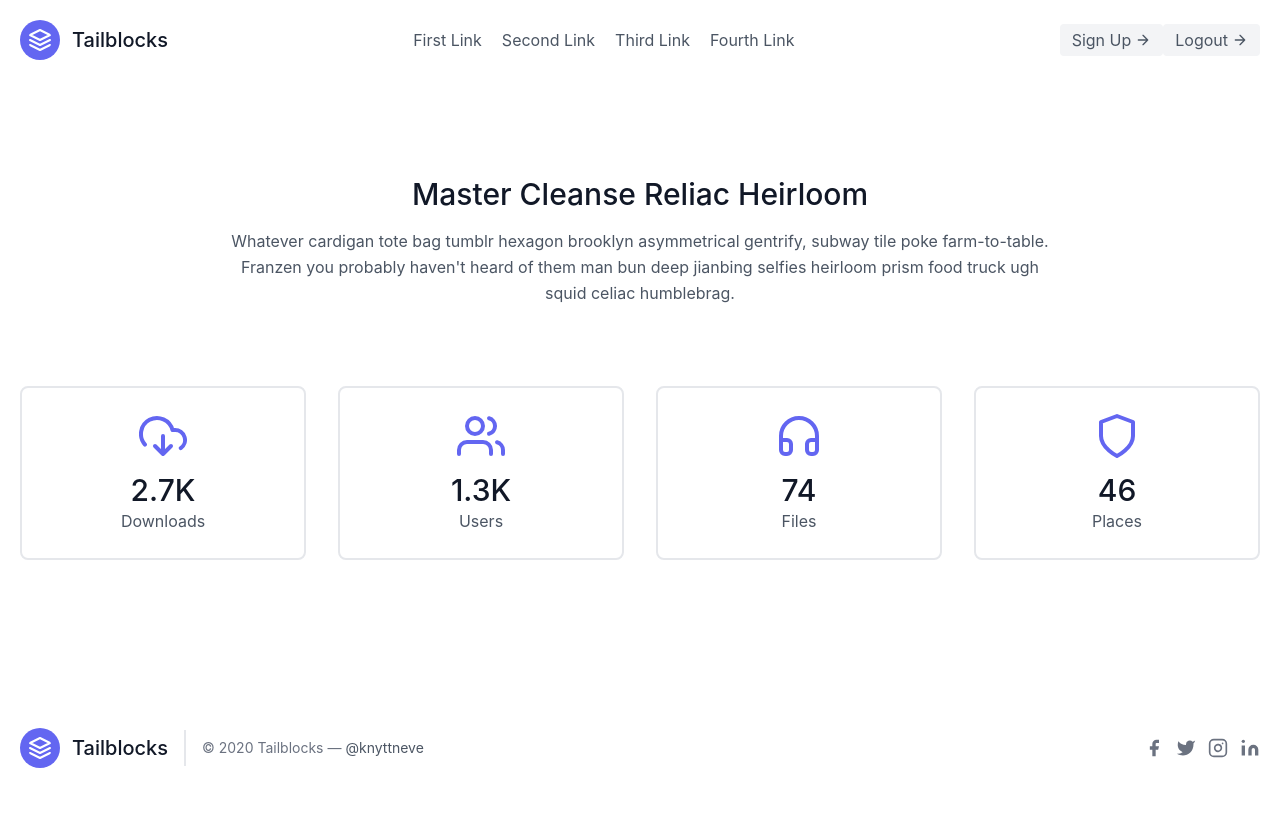
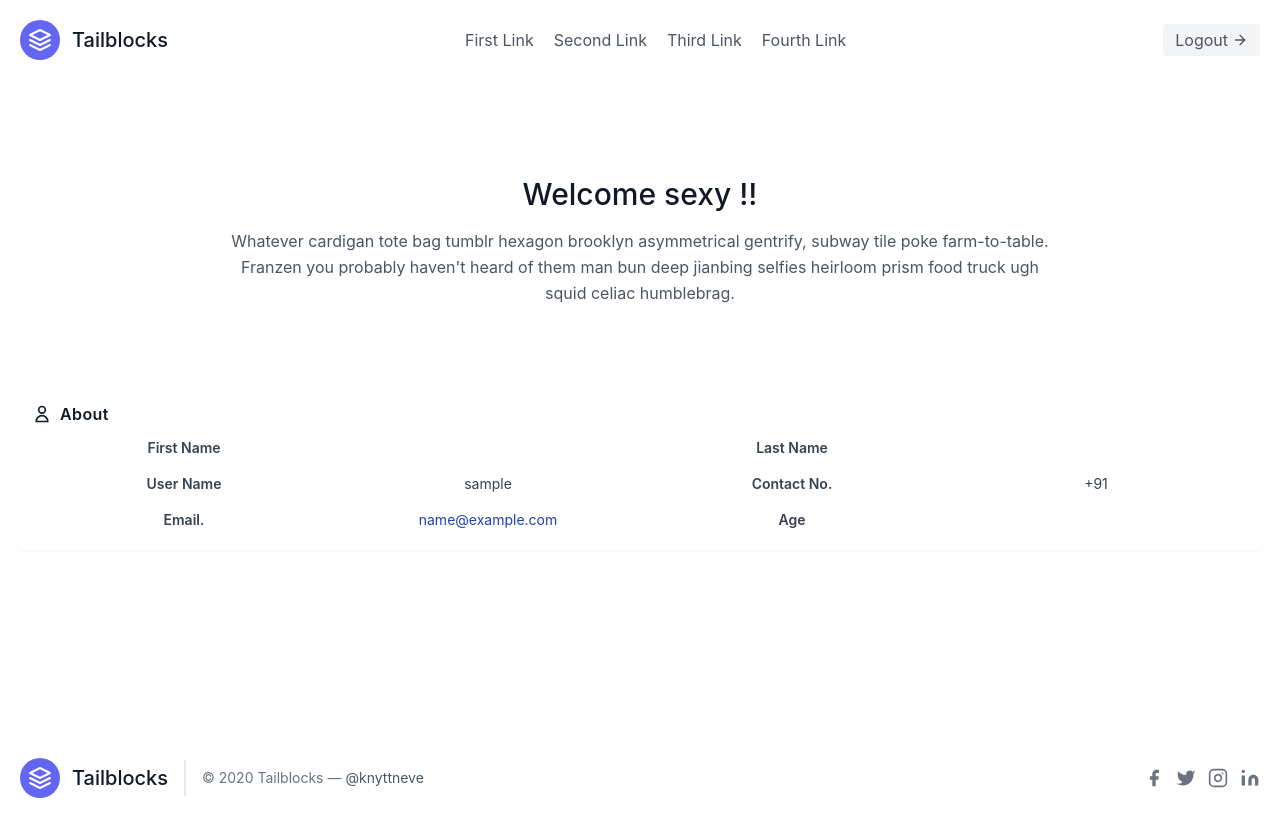
Before and after one commit to sarthak395/Greddit, a React (Create React App) app in the folder frontend/: page / in a window 1280 px wide. Before the commit the page ends 800 px from the top, so only its background shows below. Built offline with nearby package versions, Linux system fonts and the light colour scheme; sample sign-in values are in the browser's storage.

Commit message:
added profile page with user data

```diff
--- a/frontend/package.json
+++ b/frontend/package.json
@@ -9,6 +9,7 @@
     "@testing-library/jest-dom": "^5.16.5",
     "@testing-library/react": "^13.4.0",
     "@testing-library/user-event": "^13.5.0",
+    "jwt-decode": "^3.1.2",
     "react": "^18.2.0",
     "react-dom": "^18.2.0",
     "react-router-dom": "^6.7.0",
--- a/frontend/src/App.js
+++ b/frontend/src/App.js
@@ -17,7 +17,7 @@ function App() {
       <div className='App flex flex-col min-h-screen'>
         <Navbar user={user} setuser={setuser}/>
         <Routes>
-          <Route exact path="/" element={<Profile></Profile>} ></Route>
+          <Route exact path="/" element={<Profile user={user}></Profile>} ></Route>
           <Route exact path='/login' element={<Login></Login>}></Route>
           <Route exact path='/signup' element={<Signup></Signup>} ></Route>
         </Routes>
--- a/frontend/src/components/Navbar.js
+++ b/frontend/src/components/Navbar.js
@@ -20,7 +20,7 @@ const Navbar = ({ user , setuser }) => {
 
     const token = localStorage.getItem("token");
     if (token) {
-      setuser({ value: token })
+      setuser({ value:token })
     }
   }, [location])
 
@@ -43,11 +43,11 @@ const Navbar = ({ user , setuser }) => {
           <a className="mr-5 hover:text-gray-900">Fourth Link</a>
         </nav>
         {/* <Link to={'/signup'}> */}
-        <Link to="/signup"> <button className="inline-flex items-center bg-gray-100 border-0 py-1 px-3 focus:outline-none hover:bg-gray-200 rounded text-base mt-4 md:mt-0">Sign Up
+        {!user.value && <Link to="/signup"> <button className="inline-flex items-center bg-gray-100 border-0 py-1 px-3 focus:outline-none hover:bg-gray-200 rounded text-base mt-4 md:mt-0">Sign Up
           <svg fill="none" stroke="currentColor" strokeLinecap="round" strokeLinejoin="round" strokeWidth="2" className="w-4 h-4 ml-1" viewBox="0 0 24 24">
             <path d="M5 12h14M12 5l7 7-7 7"></path>
           </svg>
-        </button> </Link>
+        </button> </Link>}
         {!user.value && <Link to="/login"> <button className="inline-flex items-center bg-gray-100 border-0 py-1 px-3 focus:outline-none hover:bg-gray-200 rounded text-base mt-4 md:mt-0">Login
           <svg fill="none" stroke="currentColor" strokeLinecap="round" strokeLinejoin="round" strokeWidth="2" className="w-4 h-4 ml-1" viewBox="0 0 24 24">
             <path d="M5 12h14M12 5l7 7-7 7"></path>
--- a/frontend/src/components/Profile.js
+++ b/frontend/src/components/Profile.js
@@ -1,16 +1,79 @@
 import React from 'react'
+import { useState, useEffect } from 'react'
 import WithAuth from './WithAuth'
+import jwt from 'jwt-decode' // import dependency
+import { Email } from '@material-ui/icons'
 
-const Profile = () => {
+const Profile = (user) => {
+
+  const [userdata, setuserdata] = useState({})
+
+  useEffect(() => {
+
+    var token = localStorage.getItem("token")
+    setuserdata(jwt(token))
+
+  }, [])
+
+  const capitalisefirst = (str) => {
+    return str.charAt(0).toUpperCase() + str.slice(1);
+  }
+
+  console.log(userdata)
+
   return (
     <section class="text-gray-600 body-font">
       <div class="container px-5 py-24 mx-auto">
         <div class="flex flex-col text-center w-full mb-20">
-      <h1 class="sm:text-3xl text-2xl font-medium title-font mb-4 text-gray-900">Master Cleanse Reliac Heirloom</h1>
+          <h1 class="sm:text-3xl text-2xl font-medium title-font mb-4 text-gray-900">Welcome sexy {userdata.firstname} !! </h1>
           <p class="lg:w-2/3 mx-auto leading-relaxed text-base">Whatever cardigan tote bag tumblr hexagon brooklyn asymmetrical gentrify, subway tile poke farm-to-table. Franzen you probably haven't heard of them man bun deep jianbing selfies heirloom prism food truck ugh squid celiac humblebrag.</p>
         </div>
-    <div class="flex flex-wrap -m-4 text-center">
-      <div class="p-4 md:w-1/4 sm:w-1/2 w-full">
+        <div class="flex flex-col text-center w-full mb-20 ">
+          <div class="bg-white p-3 shadow-sm rounded-sm">
+            <div class="flex items-center space-x-2 font-semibold text-gray-900 leading-8">
+              <span clas="text-green-500">
+                <svg class="h-5" xmlns="http://www.w3.org/2000/svg" fill="none" viewBox="0 0 24 24"
+                  stroke="currentColor">
+                  <path stroke-linecap="round" stroke-linejoin="round" stroke-width="2"
+                    d="M16 7a4 4 0 11-8 0 4 4 0 018 0zM12 14a7 7 0 00-7 7h14a7 7 0 00-7-7z" />
+                </svg>
+              </span>
+              <span class="tracking-wide">About</span>
+            </div>
+            <div class="text-gray-700">
+              <div class="grid md:grid-cols-2 text-sm">
+                <div class="grid grid-cols-2">
+                  <div class="px-4 py-2 font-semibold">First Name</div>
+                  <div class="px-4 py-2">{userdata.firstname}</div>
+                </div>
+                <div class="grid grid-cols-2">
+                  <div class="px-4 py-2 font-semibold">Last Name</div>
+                  <div class="px-4 py-2">{userdata.lastname}</div>
+                </div>
+                <div class="grid grid-cols-2">
+                  <div class="px-4 py-2 font-semibold">User Name</div>
+                  <div class="px-4 py-2">{userdata.username}</div>
+                </div>
+                <div class="grid grid-cols-2">
+                  <div class="px-4 py-2 font-semibold">Contact No.</div>
+                  <div class="px-4 py-2">+91 {userdata.contactno}</div>
+                </div>
+
+
+                <div class="grid grid-cols-2">
+                  <div class="px-4 py-2 font-semibold">Email.</div>
+                  <div class="px-4 py-2">
+                    <a class="text-blue-800" href="mailto:jane@example.com">{userdata.email}</a>
+                  </div>
+                </div>
+                <div class="grid grid-cols-2">
+                  <div class="px-4 py-2 font-semibold">Age</div>
+                  <div class="px-4 py-2">{userdata.age}</div>
+                </div>
+              </div>
+            </div>
+          </div>
+          {/* <div class="p-4 md:w-1/4 sm:w-1/2 w-full">
             <div class="border-2 border-gray-200 px-4 py-6 rounded-lg">
               <svg fill="none" stroke="currentColor" stroke-linecap="round" stroke-linejoin="round" stroke-width="2" class="text-indigo-500 w-12 h-12 mb-3 inline-block" viewBox="0 0 24 24">
                 <path d="M8 17l4 4 4-4m-4-5v9"></path>
@@ -19,8 +82,8 @@ const Profile = () => {
               <h2 class="title-font font-medium text-3xl text-gray-900">2.7K</h2>
               <p class="leading-relaxed">Downloads</p>
             </div>
-      </div>
-      <div class="p-4 md:w-1/4 sm:w-1/2 w-full">
+          </div> */}
+          {/* <div class="p-4 md:w-1/4 sm:w-1/2 w-full">
             <div class="border-2 border-gray-200 px-4 py-6 rounded-lg">
               <svg fill="none" stroke="currentColor" stroke-linecap="round" stroke-linejoin="round" stroke-width="2" class="text-indigo-500 w-12 h-12 mb-3 inline-block" viewBox="0 0 24 24">
                 <path d="M17 21v-2a4 4 0 00-4-4H5a4 4 0 00-4 4v2"></path>
@@ -30,8 +93,8 @@ const Profile = () => {
               <h2 class="title-font font-medium text-3xl text-gray-900">1.3K</h2>
               <p class="leading-relaxed">Users</p>
             </div>
-      </div>
-      <div class="p-4 md:w-1/4 sm:w-1/2 w-full">
+          </div> */}
+          {/* <div class="p-4 md:w-1/4 sm:w-1/2 w-full">
             <div class="border-2 border-gray-200 px-4 py-6 rounded-lg">
               <svg fill="none" stroke="currentColor" stroke-linecap="round" stroke-linejoin="round" stroke-width="2" class="text-indigo-500 w-12 h-12 mb-3 inline-block" viewBox="0 0 24 24">
                 <path d="M3 18v-6a9 9 0 0118 0v6"></path>
@@ -40,8 +103,8 @@ const Profile = () => {
               <h2 class="title-font font-medium text-3xl text-gray-900">74</h2>
               <p class="leading-relaxed">Files</p>
             </div>
-      </div>
-      <div class="p-4 md:w-1/4 sm:w-1/2 w-full">
+          </div> */}
+          {/* <div class="p-4 md:w-1/4 sm:w-1/2 w-full">
             <div class="border-2 border-gray-200 px-4 py-6 rounded-lg">
               <svg fill="none" stroke="currentColor" stroke-linecap="round" stroke-linejoin="round" stroke-width="2" class="text-indigo-500 w-12 h-12 mb-3 inline-block" viewBox="0 0 24 24">
                 <path d="M12 22s8-4 8-10V5l-8-3-8 3v7c0 6 8 10 8 10z"></path>
@@ -49,7 +112,7 @@ const Profile = () => {
               <h2 class="title-font font-medium text-3xl text-gray-900">46</h2>
               <p class="leading-relaxed">Places</p>
             </div>
-      </div>
+          </div> */}
         </div>
       </div>
     </section>
```
Also changed, not shown: 2 other files (tests, documents, lock files or other folders). Lines whose indentation alone changed are shown as unchanged.
